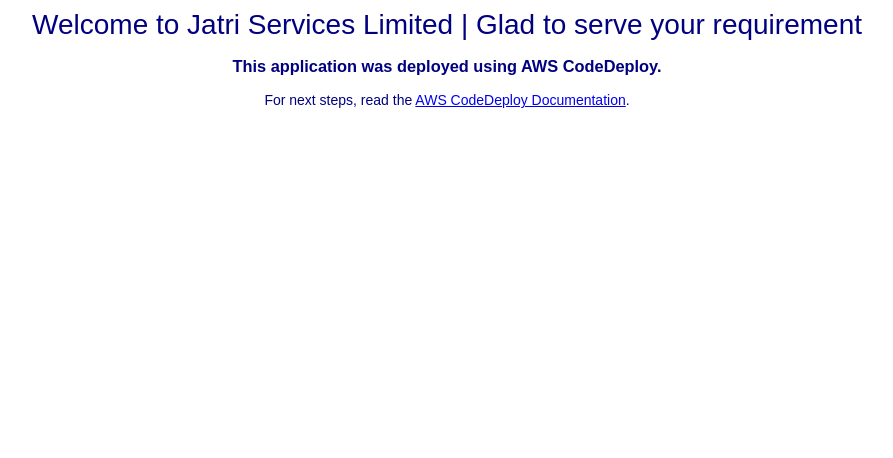
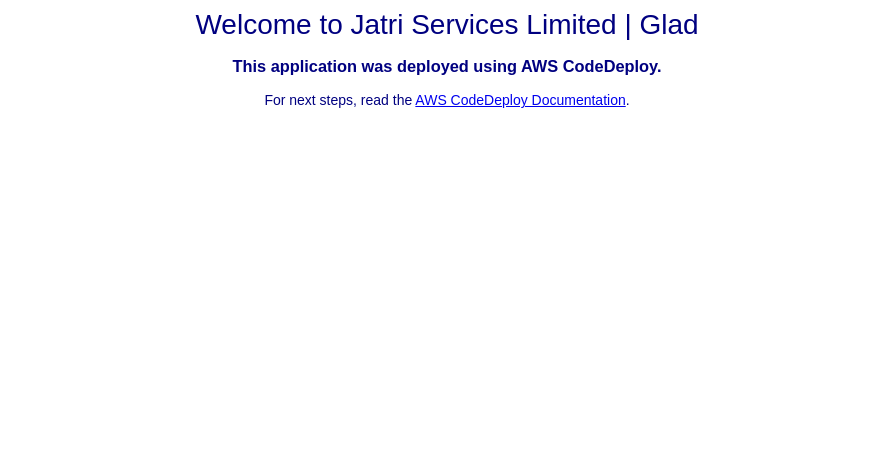
Before and after one commit to Belalgit/aws_cicd_pipline_codedeploy, a plain HTML site: page index.html in a window 1280 px wide. Shown: the part 342-800 px from the top of the page, without its empty margins (193-1086 px from the left). Drawn offline with Linux system fonts and the light colour scheme.

```diff
--- a/index.html
+++ b/index.html
@@ -28,7 +28,7 @@
   <div align="center">
     <img src="https://s3.ap-south-1.amazonaws.com/www.basava.com/aar_logo_final.png" style="max-width: 20%;">
     <h1>Congratulations!!! Bro</h1>
-      <h2>Welcome to Jatri Services Limited | Glad to serve your requirement</h2>
+      <h2>Welcome to Jatri Services Limited | Glad</h2>
     <h3>This application was deployed using AWS CodeDeploy.</h3>
     <p>For next steps, read the <a href="http://aws.amazon.com/documentation/codedeploy">AWS CodeDeploy Documentation</a>.</p>
   </div>
```
Also changed, not shown: aar_logo_final.png.
